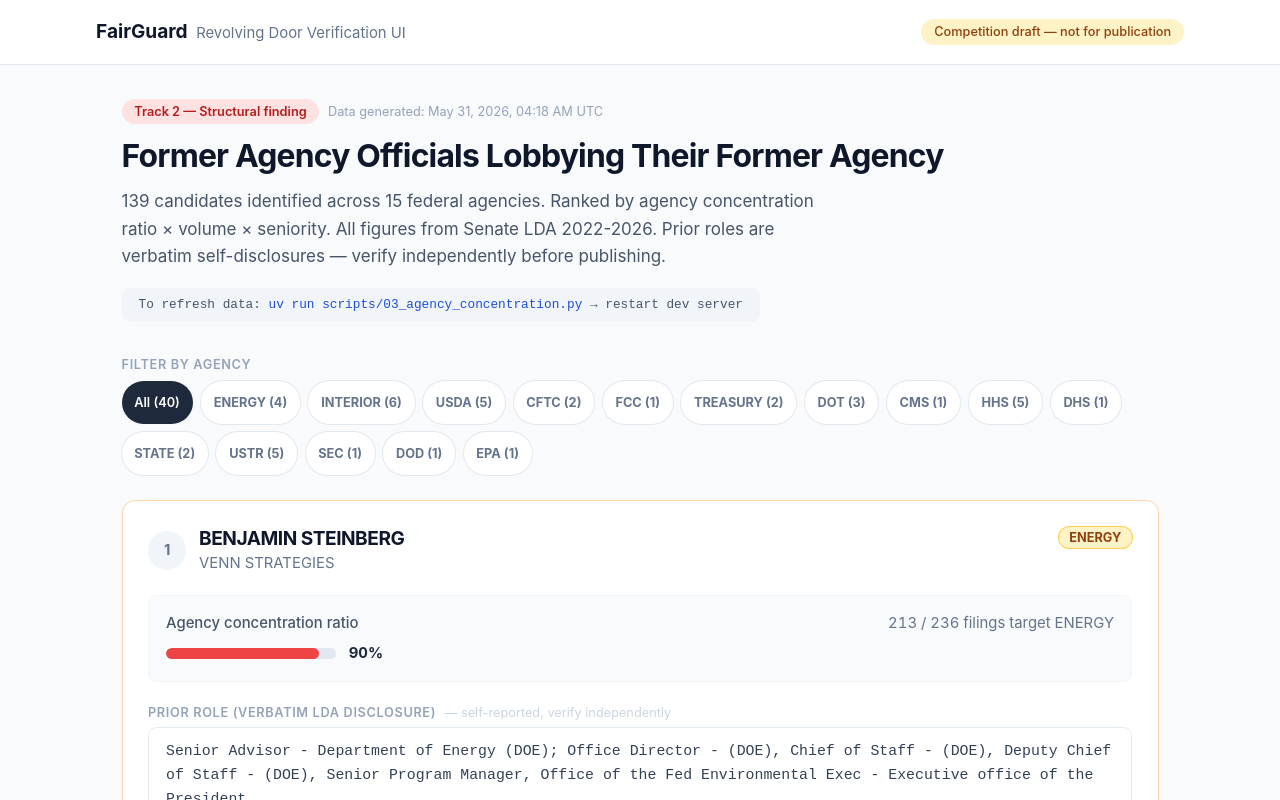
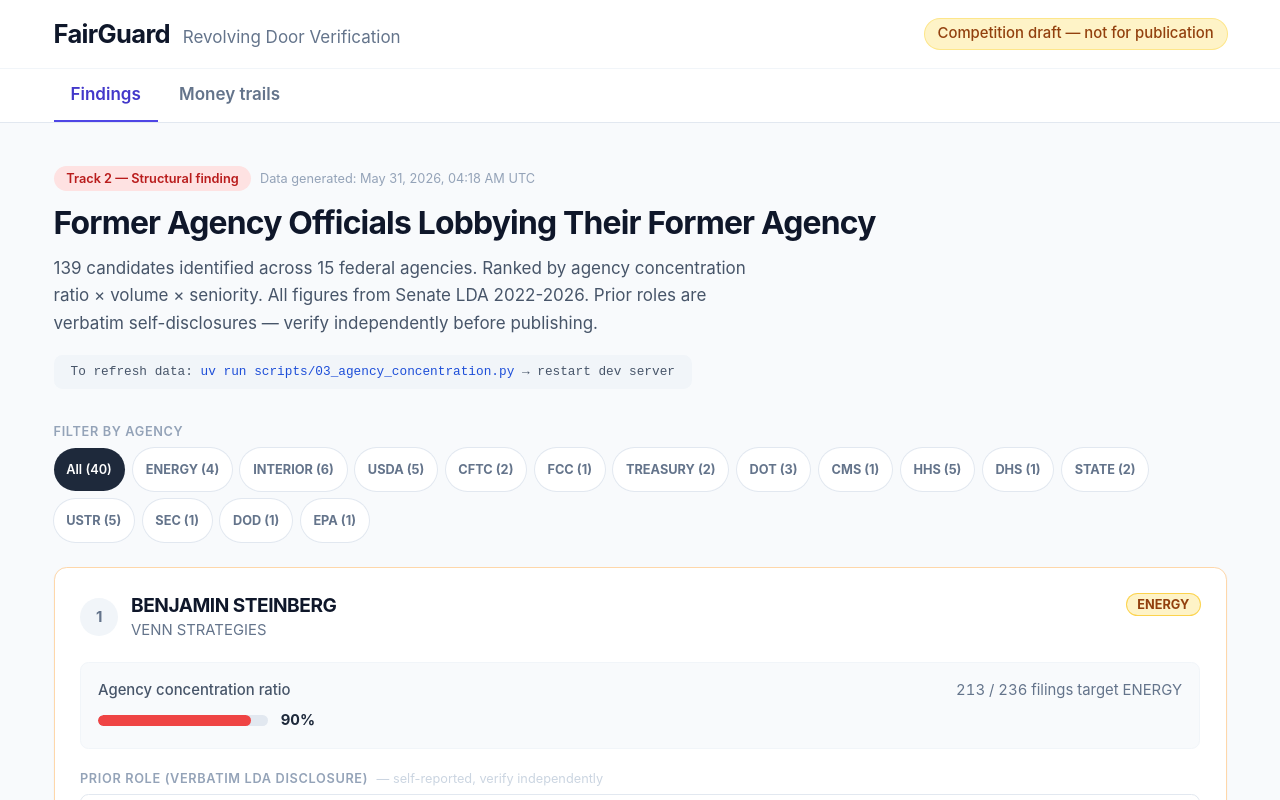
Before and after one commit to MokshitSurana/northwestern-challenge, a Next.js app in the folder web/: page / in a window 1280 px wide. Shown: the top 800 px of the page. Built offline with nearby package versions, Linux system fonts and the light colour scheme.

Commit message:
web(layout): sticky header, wider main, tab bar, larger footer

```diff
--- a/web/src/app/layout.tsx
+++ b/web/src/app/layout.tsx
@@ -1,5 +1,7 @@
 import type { Metadata } from "next"
+import Link from "next/link"
 import "./globals.css"
+import NavTabs from "./NavTabs"
 
 export const metadata: Metadata = {
   title: "FairGuard — Revolving Door Findings",
@@ -16,25 +18,28 @@ export default function RootLayout({
   return (
     <html lang="en">
       <body>
-        <header className="border-b border-slate-200 bg-white px-6 py-4">
-          <div className="mx-auto max-w-5xl flex items-center justify-between">
-            <div>
-              <span className="text-lg font-bold text-slate-900">FairGuard</span>
-              <span className="ml-2 text-sm text-slate-500">
-                Revolving Door Verification UI
+        <header className="sticky top-0 z-30 border-b border-slate-200 bg-white/95 backdrop-blur">
+          <div className="mx-auto flex max-w-6xl flex-wrap items-center justify-between gap-3 px-6 py-4">
+            <Link href="/" className="flex items-baseline gap-3">
+              <span className="text-2xl font-bold tracking-tight text-slate-900">
+                FairGuard
               </span>
-            </div>
-            <span className="rounded-full bg-amber-100 px-3 py-1 text-xs font-medium text-amber-800">
+              <span className="hidden text-base text-slate-500 sm:inline">
+                Revolving Door Verification
+              </span>
+            </Link>
+            <span className="rounded-full bg-amber-100 px-3 py-1 text-sm font-medium text-amber-800 ring-1 ring-amber-200">
               Competition draft — not for publication
             </span>
           </div>
+          <NavTabs />
         </header>
-        <main className="mx-auto max-w-5xl px-6 py-8">{children}</main>
-        <footer className="border-t border-slate-200 bg-white px-6 py-4 text-center text-xs text-slate-400">
+        <main className="mx-auto max-w-6xl px-6 py-10">{children}</main>
+        <footer className="border-t border-slate-200 bg-white px-6 py-6 text-center text-sm text-slate-500">
           FairGuard · Northwestern GAIN Agentic AI Investigative Journalism Challenge · July 2026 ·{" "}
           <a
             href="https://github.com/fairguard/northwestern-challenge"
-            className="underline hover:text-slate-600"
+            className="font-medium text-indigo-600 underline decoration-dotted hover:text-indigo-800"
           >
             Source
           </a>
```
